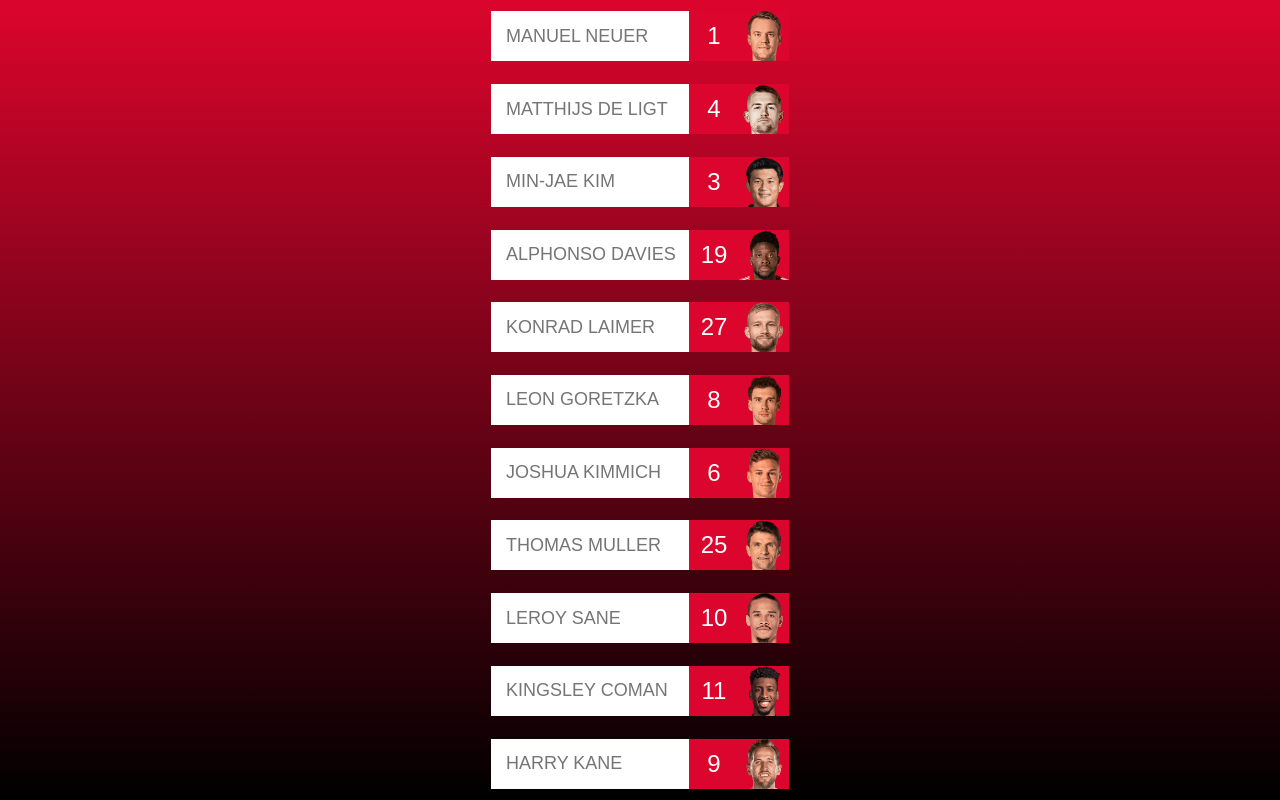
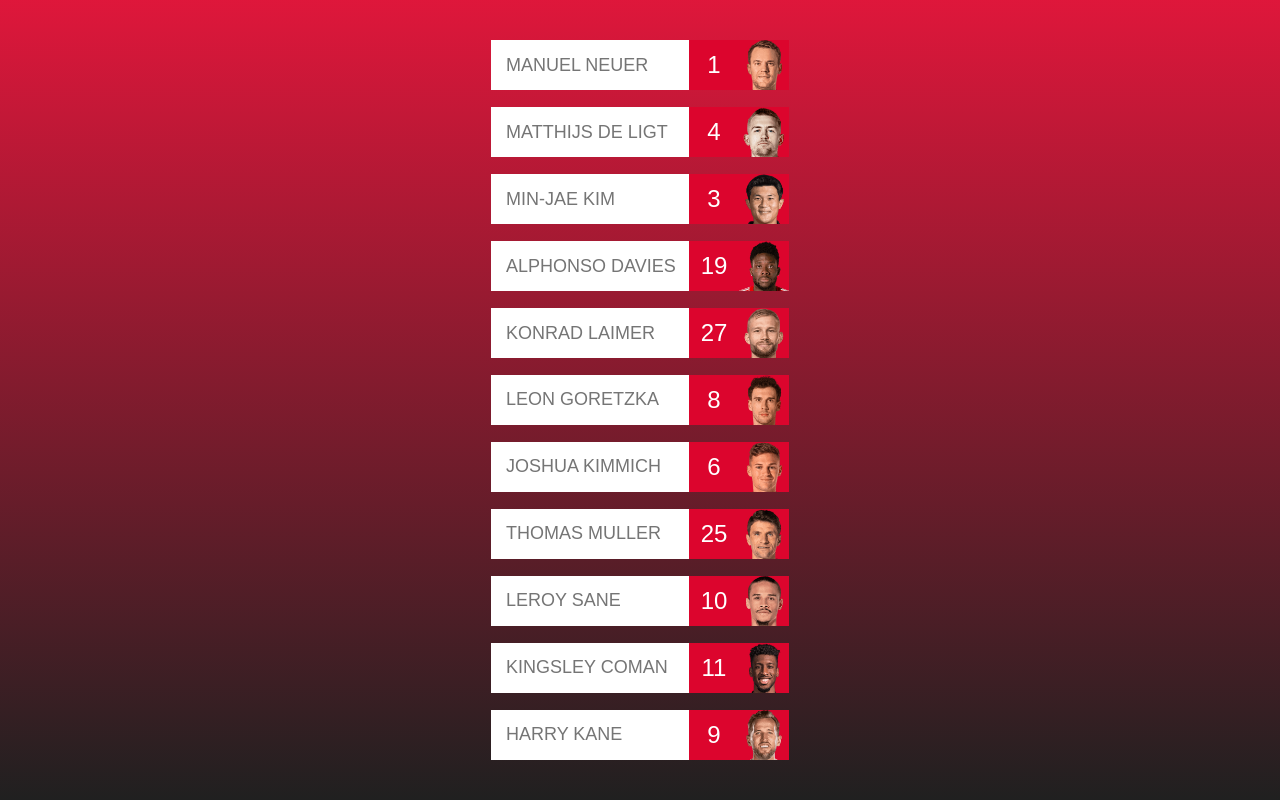
Before and after one commit to metalheadvh/custom-lineup, a plain HTML site: page index.html in a window 1280 px wide. Drawn offline with Linux system fonts and the light colour scheme; a web font is replaced by a local one.

Commit message:
fixed bugs

```diff
--- a/index.html
+++ b/index.html
@@ -15,7 +15,7 @@
     <link rel="preconnect" href="https://fonts.googleapis.com" />
     <link rel="preconnect" href="https://fonts.gstatic.com" crossorigin />
     <link href="https://fonts.googleapis.com/css2?family=Anta&display=swap" rel="stylesheet" />
-    <title>BAYERN MUNCHEN ROSTER</title>
+    <title>BAYERN MUNCHEN LINEUP</title>
   </head>
   <body>
     <div class="box">
--- a/script.js
+++ b/script.js
@@ -1,5 +1,4 @@
 const container = document.getElementsByClassName("container");
-const btn = document.getElementsByClassName("btn");
 
 setTimeout(() => {
   for (let i = 0; i < container.length; i++) {
--- a/style.css
+++ b/style.css
@@ -19,13 +19,14 @@
 } */
 
 .box {
-  background-image: linear-gradient(0deg, black, #dc052d);
+  background-image: linear-gradient(0deg, rgb(32, 32, 32), #dc052ced);
   background-size: cover;
   display: grid;
   justify-content: center;
   align-items: center;
   width: 100%;
-  height: 100vh;
+  min-height: 100vh;
+  padding: 2rem;
 }
 
 .img {
```
